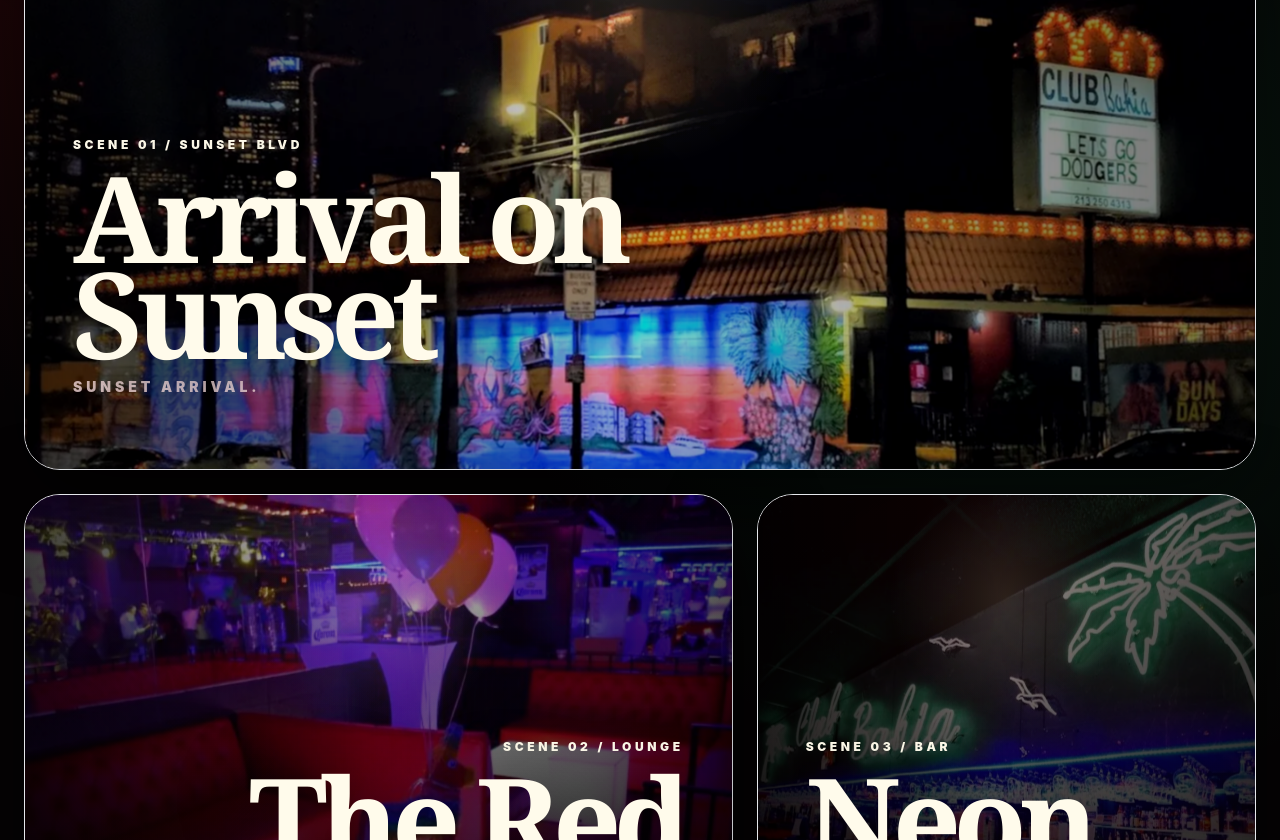
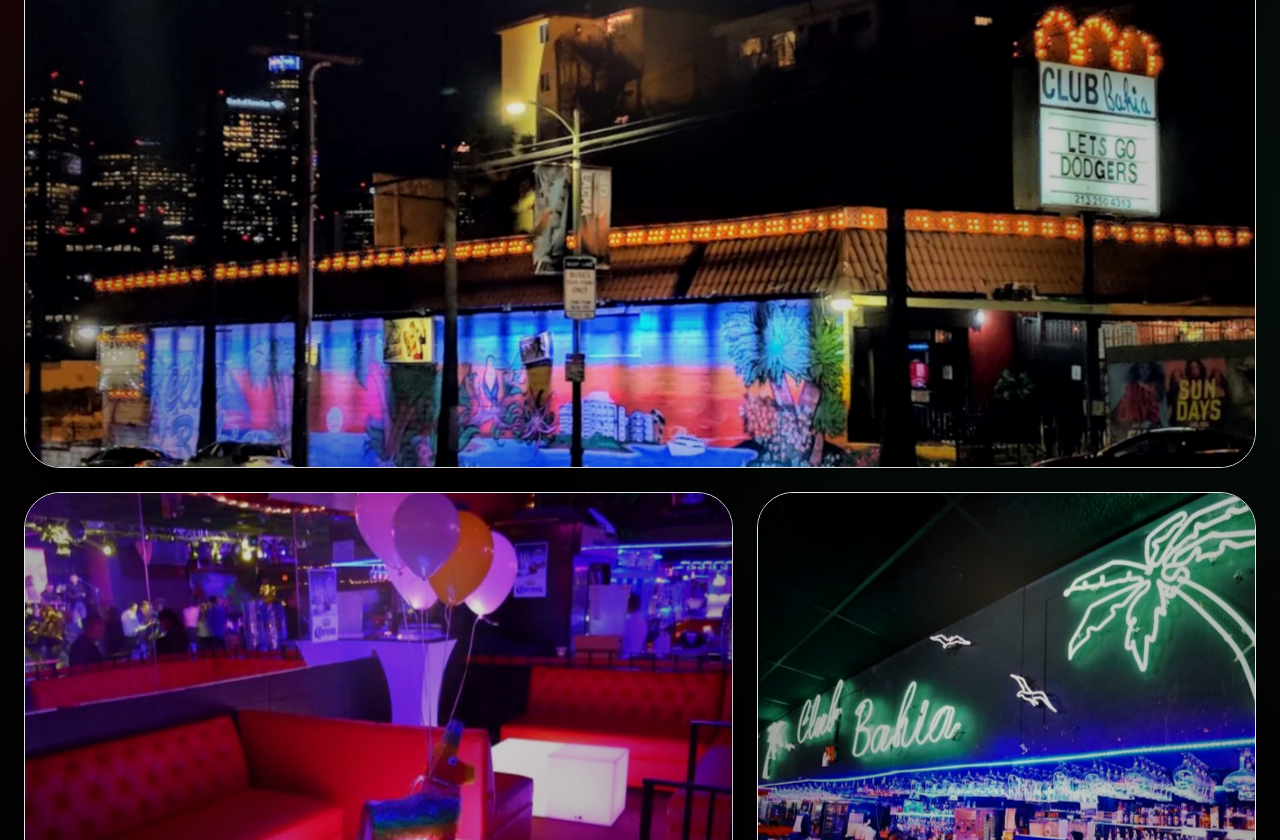
Before and after one commit to bookthief666/club-bahia-next, a Next.js app: page / in a window 1280 px wide. Shown: the part 1960-2800 px from the top of the page. Built offline with nearby package versions, Linux system fonts and the light colour scheme.

Commit message:
Polish Club Bahia story and gallery experience

```diff
--- a/components/experience/HeroScene.tsx
+++ b/components/experience/HeroScene.tsx
@@ -11,8 +11,8 @@
   const reduceMotion = useReducedMotion();
   return (
     <section id="experience-hero" className="relative isolate flex min-h-[100svh] items-start justify-center overflow-hidden px-4 pb-[calc(4.25rem+env(safe-area-inset-bottom))] pt-[4.8rem] text-center min-[360px]:pt-[5.2rem] sm:min-h-screen sm:items-center sm:px-6 sm:py-24 md:py-28">
-      <Image src={bahiaAssets.exteriorNightFacade.src} alt="" fill priority sizes="100vw" className="bahia-kenburns pointer-events-none absolute inset-0 -z-20 object-cover object-[54%_50%] opacity-72 saturate-125" aria-hidden="true" />
-      <div className="pointer-events-none absolute inset-0 -z-10 bg-[radial-gradient(circle_at_50%_38%,rgba(225,18,27,0.22),transparent_30%),linear-gradient(90deg,rgba(5,3,4,0.92),rgba(5,3,4,0.46)_45%,rgba(5,3,4,0.9)),linear-gradient(180deg,rgba(5,3,4,0.58),rgba(5,3,4,0.38)_42%,rgba(5,3,4,0.96))]" aria-hidden="true" />
+      <Image src={bahiaAssets.exteriorNightFacade.src} alt="" fill priority sizes="100vw" className="bahia-kenburns pointer-events-none absolute inset-0 -z-20 object-cover object-[54%_50%] opacity-88 saturate-125 contrast-[1.04]" aria-hidden="true" />
+      <div className="pointer-events-none absolute inset-0 -z-10 bg-[radial-gradient(circle_at_50%_38%,rgba(225,18,27,0.22),transparent_30%),linear-gradient(90deg,rgba(5,3,4,0.78),rgba(5,3,4,0.30)_45%,rgba(5,3,4,0.76)),linear-gradient(180deg,rgba(5,3,4,0.42),rgba(5,3,4,0.24)_42%,rgba(5,3,4,0.88))]" aria-hidden="true" />
       <div className="pointer-events-none absolute inset-0 -z-10 bg-gradient-to-br from-red-950/35 via-transparent to-amber-900/20 mix-blend-screen" aria-hidden="true" />
       <div className="bahia-hero-sweep pointer-events-none absolute inset-y-0 -z-10 w-1/2 bg-gradient-to-r from-transparent via-amber-100/10 to-transparent mix-blend-screen" aria-hidden="true" />
       <motion.div initial="hidden" whileInView="visible" viewport={{ once: true }} className="relative z-10 flex w-full max-w-[min(100%,64rem)] flex-col items-center">
--- a/components/experience/InsideBahiaScene.tsx
+++ b/components/experience/InsideBahiaScene.tsx
@@ -4,82 +4,51 @@
 import Link from 'next/link';
 import { motion, useReducedMotion } from 'framer-motion';
 import { bahiaAssets, type BahiaImageAsset } from '@/lib/assets/bahia-assets';
-import { BahiaSunsetLogo } from './BahiaSunsetLogo';
 
 type CinematicScene = {
   id: string;
-  eyebrow: string;
-  kicker: string;
-  title: string;
-  line: string;
   asset?: BahiaImageAsset;
   alt?: string;
   imageClassName?: string;
   tone: string;
-  align: 'start' | 'end' | 'center';
   cta?: { label: string; href: string };
 };
 
 const scenes: CinematicScene[] = [
   {
     id: 'arrival',
-    eyebrow: 'Scene 01 / Sunset Blvd',
-    kicker: 'Arrival on Sunset',
-    title: 'Arrival on Sunset',
-    line: 'Sunset arrival.',
     asset: bahiaAssets.exteriorNightFacade,
     alt: bahiaAssets.exteriorNightFacade.alt,
     imageClassName: 'object-[52%_50%] min-[360px]:object-center',
-    tone: 'from-black/92 via-[#160506]/62 to-black/30',
-    align: 'start',
+    tone: 'from-black/22 via-[#160506]/10 to-black/8',
   },
   {
     id: 'lounge',
-    eyebrow: 'Scene 02 / Lounge',
-    kicker: 'The Red Lounge',
-    title: 'The Red Lounge',
-    line: 'Red room glow.',
     asset: bahiaAssets.redLoungeVipBooths,
     alt: bahiaAssets.redLoungeVipBooths.alt,
     imageClassName: 'object-[48%_50%] min-[360px]:object-center',
-    tone: 'from-[#050304]/95 via-[#2b0509]/66 to-black/28',
-    align: 'end',
+    tone: 'from-[#050304]/20 via-[#2b0509]/10 to-black/8',
   },
   {
     id: 'bar',
-    eyebrow: 'Scene 03 / Bar',
-    kicker: 'Neon Palms',
-    title: 'Neon Palms',
-    line: 'Warm bar light.',
     asset: bahiaAssets.barNeonPalms,
     alt: bahiaAssets.barNeonPalms.alt,
     imageClassName: 'object-[58%_50%] min-[360px]:object-center',
-    tone: 'from-black/90 via-emerald-950/54 to-[#2a0508]/30',
-    align: 'start',
+    tone: 'from-black/20 via-emerald-950/10 to-[#2a0508]/8',
   },
   {
     id: 'dance-floor',
-    eyebrow: 'Scene 04 / Dance',
-    kicker: 'Dance Floor Energy',
-    title: 'Dance Floor Energy',
-    line: 'Floor in motion.',
     asset: bahiaAssets.liveDanceCrowdStage,
     alt: bahiaAssets.liveDanceCrowdStage.alt,
     imageClassName: 'object-[50%_48%]',
-    tone: 'from-black/94 via-[#07180f]/58 to-[#3a0408]/35',
-    align: 'end',
+    tone: 'from-black/22 via-[#07180f]/10 to-[#3a0408]/10',
   },
   {
     id: 'reserve',
-    eyebrow: 'Scene 05 / Tables',
-    kicker: 'Reserve the Night',
-    title: 'Reserve the Night',
-    line: 'Friday or Saturday.',
     asset: bahiaAssets.discoBallEmptyDanceFloor,
     alt: bahiaAssets.discoBallEmptyDanceFloor.alt,
     imageClassName: 'object-[50%_42%]',
-    tone: 'from-[#050304]/94 via-[#230509]/68 to-black/42',
-    align: 'center',
+    tone: 'from-[#050304]/28 via-[#230509]/14 to-black/14',
     cta: { label: 'Start Reservation', href: '/reservations' },
   },
 ];
@@ -107,7 +76,7 @@
             viewport={{ once: true, amount: 0.28 }}
             transition={{ duration: 0.75, ease: [0.16, 1, 0.3, 1] }}
             className={`group relative mx-auto min-h-[72svh] w-full overflow-hidden rounded-[1.35rem] border border-amber-100/12 bg-[radial-gradient(circle_at_35%_20%,rgba(225,18,27,0.2),transparent_28%),linear-gradient(135deg,#160506,#020102_65%)] shadow-[0_28px_90px_rgba(0,0,0,0.5)] min-[390px]:min-h-[76svh] sm:min-h-[80svh] sm:rounded-[2.25rem] md:min-h-[72vh] ${index === 0 || index === 4 ? 'md:col-span-12' : index === 1 ? 'md:col-span-7' : index === 2 ? 'md:col-span-5' : 'md:col-span-6'}`}
-            aria-label={`${scene.eyebrow}: ${scene.kicker}`}
+            aria-label={scene.alt ?? scene.asset?.alt ?? 'Club Bahia venue photo'}
           >
             {scene.asset ? (
               <motion.div
@@ -122,36 +91,20 @@
                   alt={scene.alt ?? scene.asset.alt}
                   fill
                   sizes="(min-width: 768px) 50vw, 100vw"
-                  className={`bahia-kenburns-panel ${scene.imageClassName ?? 'object-center'} object-cover opacity-90 saturate-[1.12] contrast-[1.04]`}
+                  className={`bahia-kenburns-panel ${scene.imageClassName ?? 'object-center'} object-cover opacity-95 saturate-[1.12] contrast-[1.04]`}
                 />
               </motion.div>
             ) : null}
             <div className={`absolute inset-0 bg-gradient-to-t ${scene.tone}`} aria-hidden="true" />
-            <div className="absolute inset-0 bg-[linear-gradient(90deg,rgba(0,0,0,0.72),rgba(0,0,0,0.08)_48%,rgba(0,0,0,0.52)),radial-gradient(circle_at_50%_18%,rgba(255,231,184,0.15),transparent_22%)]" aria-hidden="true" />
+            <div className="absolute inset-0 bg-[linear-gradient(90deg,rgba(0,0,0,0.28),rgba(0,0,0,0.02)_48%,rgba(0,0,0,0.22)),radial-gradient(circle_at_50%_18%,rgba(255,231,184,0.15),transparent_22%)]" aria-hidden="true" />
             <div className="bahia-light-sweep absolute inset-y-0 -left-1/2 w-1/2 bg-gradient-to-r from-transparent via-amber-100/10 to-transparent" aria-hidden="true" />
-            <div className={`relative z-10 flex min-h-[72svh] p-5 min-[390px]:min-h-[76svh] sm:min-h-[80svh] sm:p-8 md:min-h-[72vh] md:p-12 ${scene.align === 'end' ? 'items-end justify-end text-right' : scene.align === 'center' ? 'items-end justify-center text-center' : 'items-end justify-start'}`}>
-              <motion.div
-                initial={reduceMotion ? false : { opacity: 0, y: 18 }}
-                whileInView={reduceMotion ? undefined : { opacity: 1, y: 0 }}
-                viewport={{ once: true, amount: 0.55 }}
-                transition={{ duration: 0.65, delay: 0.08 }}
-                className="w-full max-w-[38rem] pb-5 sm:pb-6"
-              >
-                <p className="text-[0.62rem] font-black uppercase tracking-[0.3em] text-amber-100/72 sm:text-xs">{scene.eyebrow}</p>
-                <h3 className="mt-3 max-w-[11ch] text-wrap font-serif text-[clamp(2.35rem,11.6vw,7.5rem)] font-semibold leading-[0.86] tracking-[-0.065em] text-amber-50 drop-shadow-[0_8px_34px_rgba(0,0,0,0.62)] min-[390px]:text-[clamp(2.65rem,12vw,7.5rem)] sm:mt-4 sm:leading-[0.8]">
-                  {scene.title}
-                </h3>
-                <p className="mt-4 text-[0.68rem] font-black uppercase tracking-[0.2em] text-red-100/80 sm:text-sm sm:tracking-[0.28em]">{scene.line}</p>
-                {scene.cta ? (
-                  <BahiaSunsetLogo className="mx-auto mt-6 h-16 w-32" showFallbackText />
-                ) : null}
-                {scene.cta ? (
-                  <Link href={scene.cta.href} className="bahia-reserve-shimmer mt-7 inline-flex min-h-12 items-center justify-center overflow-hidden rounded-full border border-amber-100/30 bg-red-700/30 px-6 text-xs font-black uppercase tracking-[0.2em] text-amber-50 shadow-[0_0_36px_rgba(225,18,27,0.38)] backdrop-blur transition hover:border-amber-100/60 hover:bg-red-600/45 focus:outline-none focus:ring-2 focus:ring-red-500 sm:px-8">
-                    {scene.cta.label}
-                  </Link>
-                ) : null}
-              </motion.div>
-            </div>
+            {scene.cta ? (
+              <div className="absolute inset-x-0 bottom-0 z-10 flex justify-center bg-gradient-to-t from-black/72 via-black/18 to-transparent px-5 pb-8 pt-28">
+                <Link href={scene.cta.href} className="bahia-reserve-shimmer inline-flex min-h-12 items-center justify-center overflow-hidden rounded-full border border-amber-100/30 bg-red-700/35 px-6 text-xs font-black uppercase tracking-[0.2em] text-amber-50 shadow-[0_0_36px_rgba(225,18,27,0.38)] backdrop-blur transition hover:border-amber-100/60 hover:bg-red-600/45 focus:outline-none focus:ring-2 focus:ring-red-500 sm:px-8">
+                  {scene.cta.label}
+                </Link>
+              </div>
+            ) : null}
           </motion.article>
         ))}
       </div>
--- a/components/experience/MantraScene.tsx
+++ b/components/experience/MantraScene.tsx
@@ -11,8 +11,8 @@
 export function MantraScene() {
   return (
     <section id="experience-mantra" className="relative flex min-h-[100svh] flex-col justify-center overflow-hidden px-[clamp(1rem,5vw,2rem)] py-20 sm:min-h-screen sm:py-24 md:py-28">
-      <Image src={bahiaAssets.discoBallEmptyDanceFloor.src} alt="" fill sizes="100vw" className="pointer-events-none absolute inset-0 z-0 object-cover object-center opacity-62 saturate-125" aria-hidden="true" />
-      <div className="pointer-events-none absolute inset-0 z-0 bg-[radial-gradient(circle_at_50%_42%,rgba(225,18,27,0.18),transparent_32%),linear-gradient(90deg,rgba(5,3,4,0.94),rgba(5,3,4,0.58)_48%,rgba(5,3,4,0.95)),linear-gradient(180deg,rgba(5,3,4,0.88),rgba(5,3,4,0.42)_42%,rgba(5,3,4,0.94))]" aria-hidden="true" />
+      <Image src={bahiaAssets.discoBallEmptyDanceFloor.src} alt="" fill sizes="100vw" className="pointer-events-none absolute inset-0 z-0 object-cover object-center bahia-kenburns opacity-82 saturate-125 contrast-[1.03]" aria-hidden="true" />
+      <div className="pointer-events-none absolute inset-0 z-0 bg-[radial-gradient(circle_at_50%_42%,rgba(225,18,27,0.18),transparent_32%),linear-gradient(90deg,rgba(5,3,4,0.80),rgba(5,3,4,0.36)_48%,rgba(5,3,4,0.82)),linear-gradient(180deg,rgba(5,3,4,0.72),rgba(5,3,4,0.24)_42%,rgba(5,3,4,0.86))]" aria-hidden="true" />
       <BahiaCrest variant="watermark" className="absolute right-0 top-1/2 z-0 w-[min(34rem,62vw)] -translate-y-1/2 translate-x-[10%]" />
       <div className="relative z-10 mx-auto grid w-full max-w-7xl gap-3 pb-28 sm:gap-6 sm:pb-16 md:pb-12">
         {words.map((word, index) => (
@@ -22,7 +22,7 @@
             whileInView={{ opacity: 1, x: 0 }}
             viewport={{ once: false, amount: 0.55 }}
             transition={{ duration: 0.55, ease: 'easeOut' }}
-            className={`max-w-full whitespace-nowrap font-serif text-[clamp(2.14rem,10.9vw,11.5rem)] font-semibold leading-[0.84] tracking-[-0.065em] min-[390px]:text-[clamp(2.55rem,11.4vw,11.5rem)] sm:leading-[0.76] ${index === 1 ? 'self-end text-right text-red-100 drop-shadow-[0_0_28px_rgba(225,18,27,0.48)]' : 'text-left text-amber-50'}`}
+            className={`max-w-full whitespace-nowrap font-serif text-[clamp(1.82rem,9.65vw,11.5rem)] font-semibold leading-[0.84] tracking-[-0.065em] min-[390px]:text-[clamp(2.35rem,10.8vw,11.5rem)] sm:leading-[0.76] ${index === 1 ? 'self-end text-right text-red-100 drop-shadow-[0_0_28px_rgba(225,18,27,0.48)]' : 'text-left text-amber-50'}`}
           >
             {word}
           </motion.h2>
```
Also changed, not shown: components/experience/StoryOverlay.tsx (+17 -13 lines), lib/experience/experience-copy.ts (+11 -8 lines).
